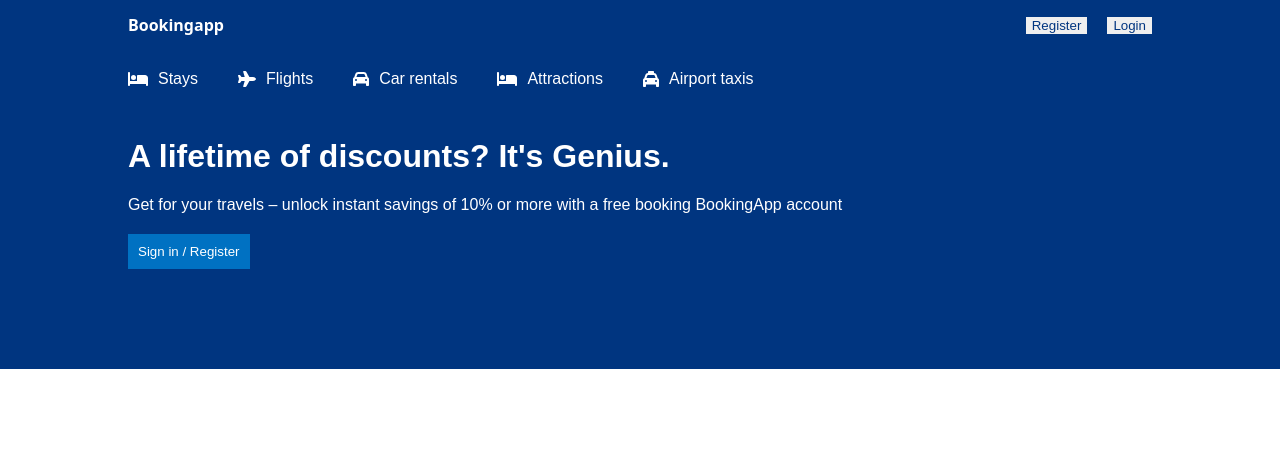
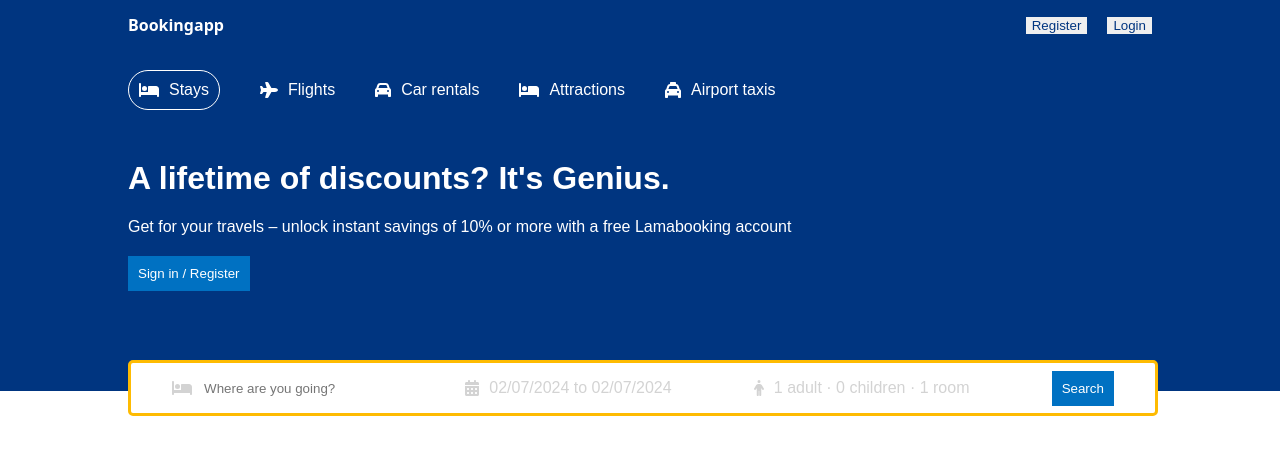
Before and after one commit to infomediadesign/sad-01-24-bookingapp, a React (Create React App) app in the folder appui/: page / in a window 1280 px wide. Shown: the top 454 px of the page. Built offline with nearby package versions, Linux system fonts and the light colour scheme.

Commit message:
Added the Search feature with date range

```diff
--- a/appui/package.json
+++ b/appui/package.json
@@ -3,10 +3,15 @@
   "version": "0.1.0",
   "private": true,
   "dependencies": {
+    "@fortawesome/free-regular-svg-icons": "^6.5.1",
+    "@fortawesome/free-solid-svg-icons": "^6.5.1",
+    "@fortawesome/react-fontawesome": "^0.2.0",
     "@testing-library/jest-dom": "^5.17.0",
     "@testing-library/react": "^13.4.0",
     "@testing-library/user-event": "^13.5.0",
+    "date-fns": "^3.3.1",
     "react": "^18.2.0",
+    "react-date-range": "^2.0.0-alpha.4",
     "react-dom": "^18.2.0",
     "react-scripts": "5.0.1",
     "web-vitals": "^2.1.4"
--- a/appui/src/components/header/Header.js
+++ b/appui/src/components/header/Header.js
@@ -1,19 +1,61 @@
 import {
   faBed,
+  faCalendarDays,
   faCar,
+  faPerson,
   faPlane,
   faTaxi,
 } from "@fortawesome/free-solid-svg-icons";
-import React from 'react'
-import "./header.css"
 import { FontAwesomeIcon } from "@fortawesome/react-fontawesome";
+import "./header.css";
+import { DateRange } from "react-date-range";
+import { useState } from "react";
+import "react-date-range/dist/styles.css"; // main css file
+import "react-date-range/dist/theme/default.css"; // theme css file
+import { format } from "date-fns";
+import { useNavigate } from "react-router-dom";
 
-function Header() {
+const Header = ({ type }) => {
+  const [destination, setDestination] = useState("");
+  const [openDate, setOpenDate] = useState(false);
+  const [date, setDate] = useState([
+    {
+      startDate: new Date(),
+      endDate: new Date(),
+      key: "selection",
+    },
+  ]);
+  const [openOptions, setOpenOptions] = useState(false);
+  const [options, setOptions] = useState({
+    adult: 1,
+    children: 0,
+    room: 1,
+  });
+
+  const navigate = useNavigate();
+
+  const handleOption = (name, operation) => {
+    setOptions((prev) => {
+      return {
+        ...prev,
+        [name]: operation === "i" ? options[name] + 1 : options[name] - 1,
+      };
+    });
+  };
+
+  const handleSearch = () => {
+    navigate("/hotels", { state: { destination, date, options } });
+  };
+
   return (
     <div className="header">
-      <div className="headerContainer">
+      <div
+        className={
+          type === "list" ? "headerContainer listMode" : "headerContainer"
+        }
+      >
         <div className="headerList">
-        <div className="headerListItem">
+          <div className="headerListItem active">
             <FontAwesomeIcon icon={faBed} />
             <span>Stays</span>
           </div>
@@ -34,19 +76,132 @@
             <span>Airport taxis</span>
           </div>
         </div>
+        {type !== "list" && (
+          <>
             <h1 className="headerTitle">
               A lifetime of discounts? It's Genius.
             </h1>
             <p className="headerDesc">
               Get for your travels – unlock instant savings of 10% or
-              more with a free booking BookingApp account
+              more with a free Lamabooking account
             </p>
             <button className="headerBtn">Sign in / Register</button>
+
+            <div className="headerSearch">
+              <div className="headerSearchItem">
+                <FontAwesomeIcon icon={faBed} className="headerIcon" />
+                <input
+                  type="text"
+                  placeholder="Where are you going?"
+                  className="headerSearchInput"
+                  onChange={(e) => setDestination(e.target.value)}
+                />
+              </div>
+              <div className="headerSearchItem">
+                <FontAwesomeIcon icon={faCalendarDays} className="headerIcon" />
+                <span
+                  onClick={() => setOpenDate(!openDate)}
+                  className="headerSearchText"
+                >{`${format(date[0].startDate, "MM/dd/yyyy")} to ${format(
+                  date[0].endDate,
+                  "MM/dd/yyyy"
+                )}`}</span>
+                {openDate && (
+                  <DateRange
+                    editableDateInputs={true}
+                    onChange={(item) => setDate([item.selection])}
+                    moveRangeOnFirstSelection={false}
+                    ranges={date}
+                    className="date"
+                    minDate={new Date()}
+                  />
+                )}
+              </div>
+              <div className="headerSearchItem">
+                <FontAwesomeIcon icon={faPerson} className="headerIcon" />
+                <span
+                  onClick={() => setOpenOptions(!openOptions)}
+                  className="headerSearchText"
+                >{`${options.adult} adult · ${options.children} children · ${options.room} room`}</span>
+                {openOptions && (
+                  <div className="options">
+                    <div className="optionItem">
+                      <span className="optionText">Adult</span>
+                      <div className="optionCounter">
+                        <button
+                          disabled={options.adult <= 1}
+                          className="optionCounterButton"
+                          onClick={() => handleOption("adult", "d")}
+                        >
+                          -
+                        </button>
+                        <span className="optionCounterNumber">
+                          {options.adult}
+                        </span>
+                        <button
+                          className="optionCounterButton"
+                          onClick={() => handleOption("adult", "i")}
+                        >
+                          +
+                        </button>
                       </div>
                     </div>
+                    <div className="optionItem">
+                      <span className="optionText">Children</span>
+                      <div className="optionCounter">
+                        <button
+                          disabled={options.children <= 0}
+                          className="optionCounterButton"
+                          onClick={() => handleOption("children", "d")}
+                        >
+                          -
+                        </button>
+                        <span className="optionCounterNumber">
+                          {options.children}
+                        </span>
+                        <button
+                          className="optionCounterButton"
+                          onClick={() => handleOption("children", "i")}
+                        >
+                          +
+                        </button>
+                      </div>
+                    </div>
+                    <div className="optionItem">
+                      <span className="optionText">Room</span>
+                      <div className="optionCounter">
+                        <button
+                          disabled={options.room <= 1}
+                          className="optionCounterButton"
+                          onClick={() => handleOption("room", "d")}
+                        >
+                          -
+                        </button>
+                        <span className="optionCounterNumber">
+                          {options.room}
+                        </span>
+                        <button
+                          className="optionCounterButton"
+                          onClick={() => handleOption("room", "i")}
+                        >
+                          +
+                        </button>
+                      </div>
+                    </div>
+                  </div>
+                )}
+              </div>
+              <div className="headerSearchItem">
+                <button className="headerBtn" onClick={handleSearch}>
+                  Search
+                </button>
+              </div>
+            </div>
+          </>
+        )}
+      </div>
+    </div>
+  );
+};
 
-
-  )
-}
-
-export default Header
+export default Header;
--- a/appui/src/components/header/header.css
+++ b/appui/src/components/header/header.css
@@ -46,3 +46,83 @@
   padding: 10px;
   cursor: pointer;
 }
+
+.headerSearch {
+  height: 30px;
+  background-color: white;
+  border: 3px solid #febb02;
+  display: flex;
+  align-items: center;
+  justify-content: space-around;
+  padding: 10px 0px;
+  border-radius: 5px;
+  position: absolute;
+  bottom: -25px;
+  width: 100%;
+  max-width: 1024px;
+}
+
+.headerIcon {
+  color: lightgray;
+}
+
+.headerSearchItem {
+  display: flex;
+  align-items: center;
+  gap: 10px;
+}
+
+.headerSearchInput {
+  border: none;
+  outline: none;
+}
+
+.headerSearchText {
+  color: lightgray;
+  cursor: pointer;
+}
+
+.date {
+  position: absolute;
+  top: 50px;
+  z-index: 2;
+}
+
+.options {
+  z-index: 2;
+  position: absolute;
+  top: 50px;
+  background-color: white;
+  color: gray;
+  border-radius: 5px;
+  -webkit-box-shadow: 0px 0px 10px -5px rgba(0, 0, 0, 0.4);
+  box-shadow: 0px 0px 10px -5px rgba(0, 0, 0, 0.4);
+}
+
+.optionItem {
+  width: 200px;
+  display: flex;
+  justify-content: space-between;
+  margin: 10px;
+}
+
+.optionCounter {
+  display: flex;
+  align-items: center;
+  gap: 10px;
+  font-size: 12px;
+  color: black;
+}
+
+.optionCounterButton {
+  width: 30px;
+  height: 30px;
+  border: 1px solid #0071c2;
+  color: #0071c2;
+  cursor: pointer;
+  background-color: white;
+}
+
+.optionCounterButton:disabled {
+  cursor: not-allowed;
+}
```
Also changed, not shown: 1 other file (tests, documents, lock files or other folders). Lines whose indentation alone changed are shown as unchanged.
